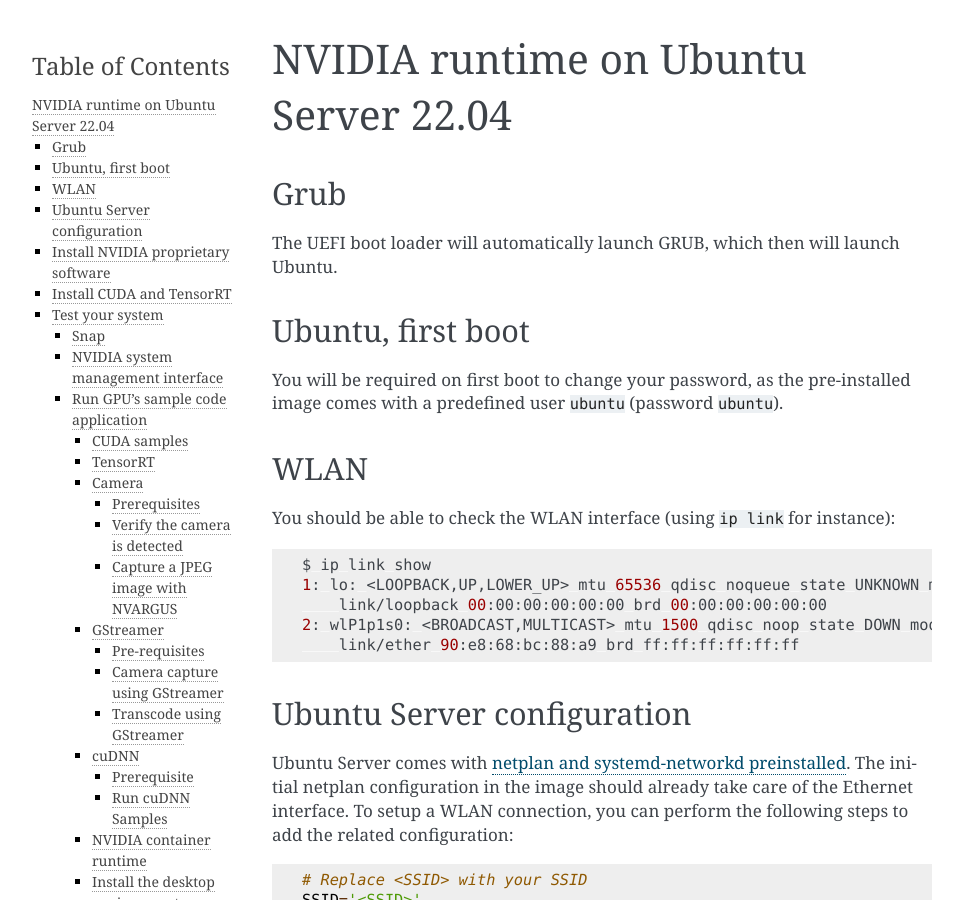
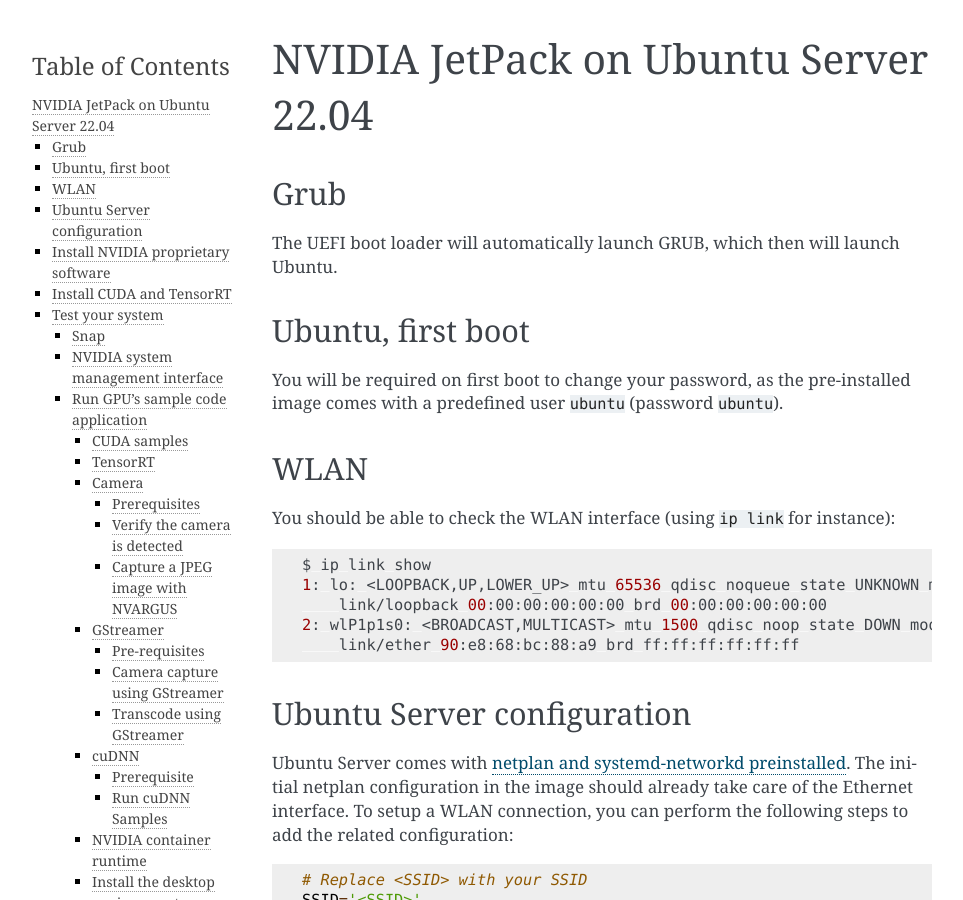
Before and after one commit to canonical/ubuntu-for-jetson, a Sphinx documentation site: the page built from docs/classic/installation-jammy.rst, in a window 1280 px wide and 900 px high. Shown: the whole window, without its empty margins (148-1111 px from the left). Built offline with Sphinx 7.4.7, drawn with Linux system fonts in a browser that asks for light colours.

Commit message:
Rename 'NVIDIA runtime' as 'NVIDIA JetPack'

```diff
--- a/docs/classic/installation-jammy.rst
+++ b/docs/classic/installation-jammy.rst
@@ -1,7 +1,7 @@
 .. _install_server_jammy:
 
 =====================================
-NVIDIA runtime on Ubuntu Server 22.04
+NVIDIA JetPack on Ubuntu Server 22.04
 =====================================
 
 Grub
--- a/docs/classic/installation-noble.rst
+++ b/docs/classic/installation-noble.rst
@@ -1,7 +1,7 @@
 .. _install_server_noble:
 
 =====================================
-NVIDIA runtime on Ubuntu Server 24.04
+NVIDIA JetPack on Ubuntu Server 24.04
 =====================================
 
 Grub
--- a/docs/classic/installation.rst
+++ b/docs/classic/installation.rst
@@ -1,7 +1,7 @@
 .. _install_classic:
 
 ===========================================
-Installation instructions of Nvidia runtime
+Installation instructions of NVIDIA JetPack
 ===========================================
 
 .. toctree::
--- a/docs/how-to/flash.rst
+++ b/docs/how-to/flash.rst
@@ -247,6 +247,6 @@
 
 This menu will eventually allow you to select a different boot option. If you don’t press a key, UEFI will automatically launch the default option.
 
-NVIDIA runtime
---------------
+NVIDIA JetPack
+==============
 :doc:`/classic/installation`
```
